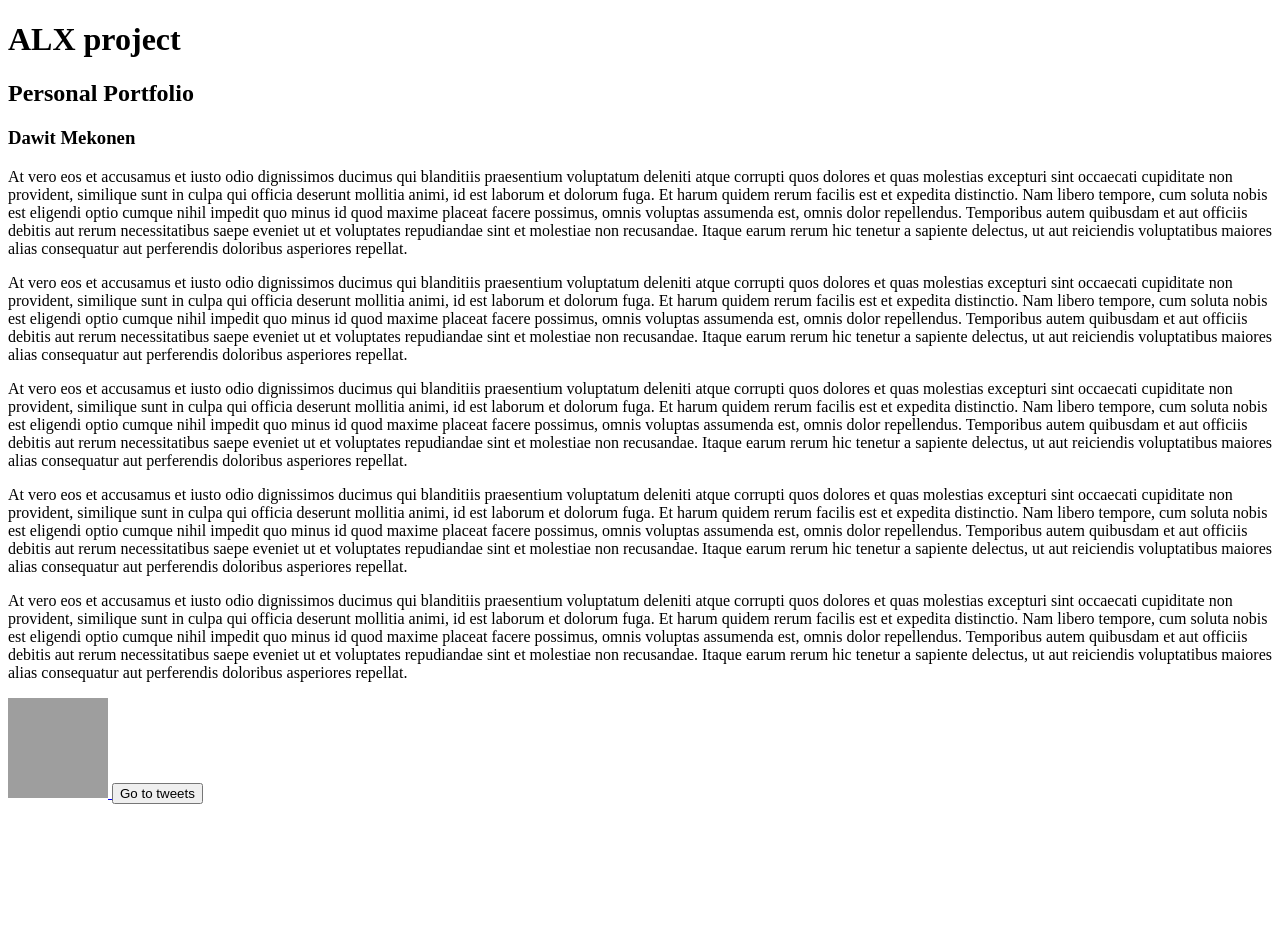
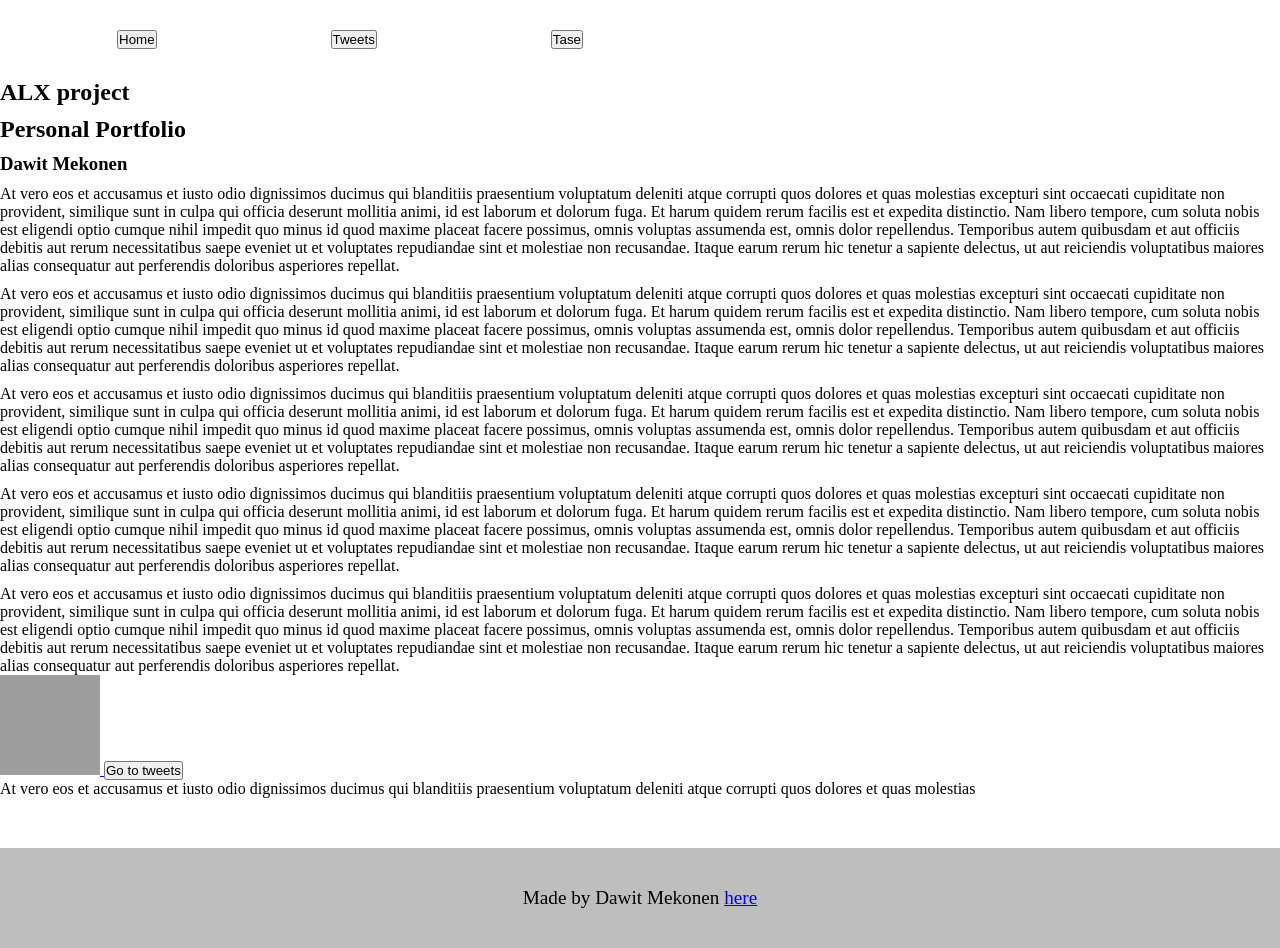
Before and after one commit to DawitMac/My_First_Portfolio, a plain HTML site: page html_basic/index.html in a window 1280 px wide. Before the commit the page ends 812 px from the top, so only its background shows below. Drawn offline with Linux system fonts and the light colour scheme; grey boxes are pictures that could not be loaded.

Commit message:
a full page made

```diff
--- a/html_basic/index.html
+++ b/html_basic/index.html
@@ -3,9 +3,31 @@
 <head>
     <meta charset="UTF-8">
     <meta name="viewport" content="width=device-width, initial-scale=1.0">
-    <title>Document</title>
+    <title>Dave ALX</title>
+    <link rel="stylesheet" href="style.css"></link>
 </head>
 <body>
+    <header>
+        <ul>
+            <li>
+                <a href="./index.html">
+                    <button>Home</button>
+                </a>
+            </li>
+            <li>
+                <a href="./tweets.html">
+                    <button>Tweets</button>
+                </a>
+            </li>
+            <li>
+                <a href="./base_index.html">
+                    <button>Tase</button>
+                </a>
+            </li>
+        </ul>
+    </header>
+   <main>
+    <article>
         <h1>ALX project</h1>
         <h2>Personal Portfolio</h2>
         <h3>Dawit Mekonen</h3>
@@ -14,6 +36,7 @@
         <p>At vero eos et accusamus et iusto odio dignissimos ducimus qui blanditiis praesentium voluptatum deleniti atque corrupti quos dolores et quas molestias excepturi sint occaecati cupiditate non provident, similique sunt in culpa qui officia deserunt mollitia animi, id est laborum et dolorum fuga. Et harum quidem rerum facilis est et expedita distinctio. Nam libero tempore, cum soluta nobis est eligendi optio cumque nihil impedit quo minus id quod maxime placeat facere possimus, omnis voluptas assumenda est, omnis dolor repellendus. Temporibus autem quibusdam et aut officiis debitis aut rerum necessitatibus saepe eveniet ut et voluptates repudiandae sint et molestiae non recusandae. Itaque earum rerum hic tenetur a sapiente delectus, ut aut reiciendis voluptatibus maiores alias consequatur aut perferendis doloribus asperiores repellat.</p>
         <p>At vero eos et accusamus et iusto odio dignissimos ducimus qui blanditiis praesentium voluptatum deleniti atque corrupti quos dolores et quas molestias excepturi sint occaecati cupiditate non provident, similique sunt in culpa qui officia deserunt mollitia animi, id est laborum et dolorum fuga. Et harum quidem rerum facilis est et expedita distinctio. Nam libero tempore, cum soluta nobis est eligendi optio cumque nihil impedit quo minus id quod maxime placeat facere possimus, omnis voluptas assumenda est, omnis dolor repellendus. Temporibus autem quibusdam et aut officiis debitis aut rerum necessitatibus saepe eveniet ut et voluptates repudiandae sint et molestiae non recusandae. Itaque earum rerum hic tenetur a sapiente delectus, ut aut reiciendis voluptatibus maiores alias consequatur aut perferendis doloribus asperiores repellat.</p>
         <p>At vero eos et accusamus et iusto odio dignissimos ducimus qui blanditiis praesentium voluptatum deleniti atque corrupti quos dolores et quas molestias excepturi sint occaecati cupiditate non provident, similique sunt in culpa qui officia deserunt mollitia animi, id est laborum et dolorum fuga. Et harum quidem rerum facilis est et expedita distinctio. Nam libero tempore, cum soluta nobis est eligendi optio cumque nihil impedit quo minus id quod maxime placeat facere possimus, omnis voluptas assumenda est, omnis dolor repellendus. Temporibus autem quibusdam et aut officiis debitis aut rerum necessitatibus saepe eveniet ut et voluptates repudiandae sint et molestiae non recusandae. Itaque earum rerum hic tenetur a sapiente delectus, ut aut reiciendis voluptatibus maiores alias consequatur aut perferendis doloribus asperiores repellat.</p>
+       </main>
         <a href="https://github.com/DawitMac/My_First_Portfolio/tree/main/html_basic" target="_blank">
             <img src="https://i.ibb.co/gTDZZT8/ALX-Logo-07.png" alt="logo" width="100px" height="100pxs" />
         </a>
@@ -21,5 +44,12 @@
         <a href="./tweets.html">
             <button>Go to tweets</button>
         </a>
+    </article>
+      <aside>
+        <p>At vero eos et accusamus et iusto odio dignissimos ducimus qui blanditiis praesentium voluptatum deleniti atque corrupti quos dolores et quas molestias</p>
+      </aside>
+    <footer>
+        <p>Made by Dawit Mekonen <a href="https://github.com/dawitmac" target="_blank">here</a></p>
+    </footer>
 </body>
 </html>
--- /dev/null
+++ b/html_basic/style.css
@@ -0,0 +1,40 @@
+*{
+    box-sizing: border-box;
+    margin: 0;
+    padding: 0;
+}
+
+
+
+ul {
+    margin: 30px;
+    display: flex;
+    align-items: center;
+    justify-content: space-around;
+    width: 50%;
+    text-decoration: none;
+    list-style-type: none;
+}
+
+li {
+    text-decoration: none;
+    cursor: pointer;
+}
+
+footer {
+    height: 100px;
+    background: rgb(190 , 190 ,190);
+    display: flex;
+    align-items: center;
+    justify-content: center;
+margin-top: 50px;
+}
+footer p {
+    font-size: larger;
+    font-weight: normal;
+}
+article {
+    display: flex;
+    flex-direction: column;
+    gap : 10px;
+}
```
Lines whose indentation alone changed are shown as unchanged.
